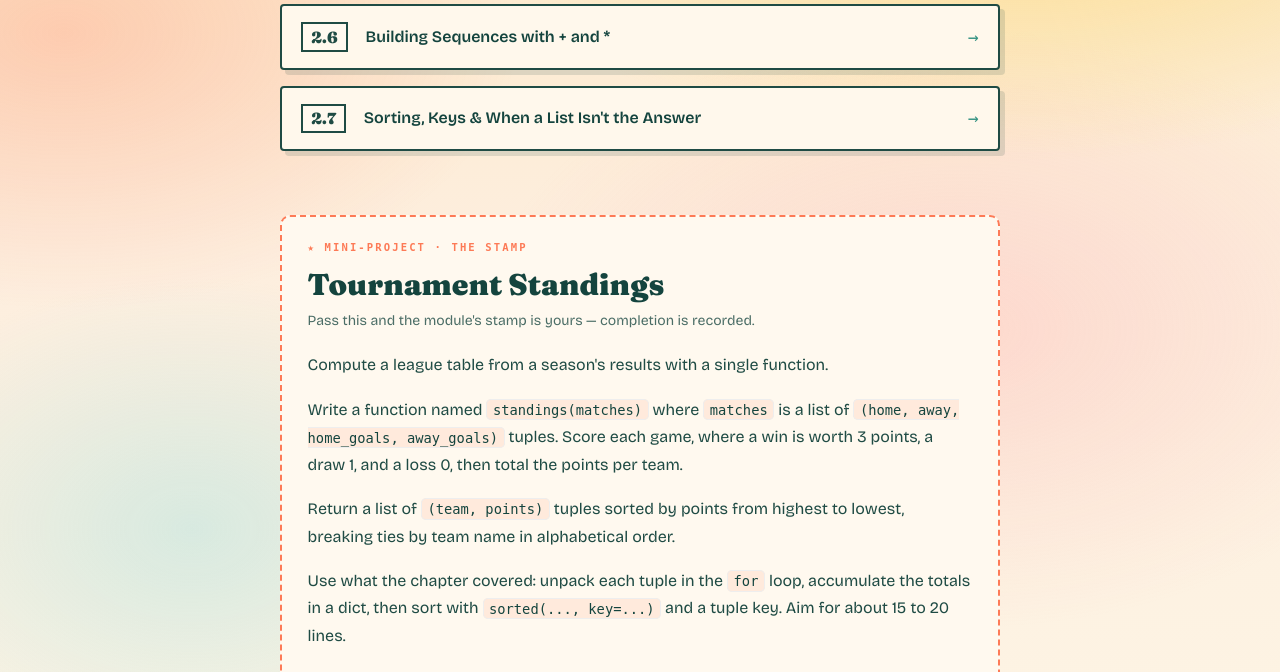
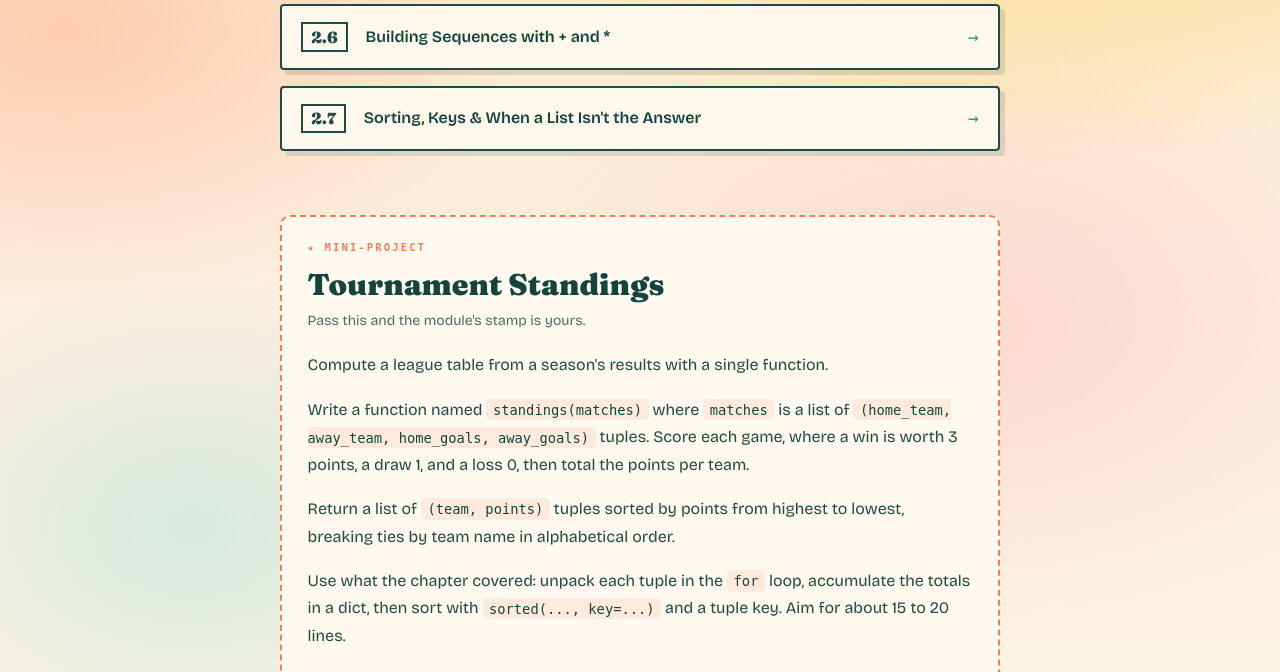
Before and after one commit to nicoferreira90/ipanema, a Django app: page /modules/02-an-array-of-sequences/ in a window 1280 px wide. Shown: the part 911-1583 px from the top of the page. Run offline with Django 5.2, Linux system fonts and the light colour scheme; style sheets or scripts are compiled from the project's sources; some libraries are stand-ins or nearby versions; some web fonts are replaced.

Commit message:
small tweak to mini-project interface

```diff
--- a/ipanema/apps/modules/content/02-an-array-of-sequences/_module.md
+++ b/ipanema/apps/modules/content/02-an-array-of-sequences/_module.md
@@ -11,7 +11,7 @@ project:
     Compute a league table from a season's results with a single function.
 
     Write a function named `standings(matches)` where `matches` is a list of
-    `(home, away, home_goals, away_goals)` tuples. Score each game, where a win
+    `(home_team, away_team, home_goals, away_goals)` tuples. Score each game, where a win
     is worth 3 points, a draw 1, and a loss 0, then total the points per team.
 
     Return a list of `(team, points)` tuples sorted by points from highest to
--- a/ipanema/templates/modules/module_detail.html
+++ b/ipanema/templates/modules/module_detail.html
@@ -70,9 +70,9 @@
     {% if module.project %}
     <section id="mini-project" class="mt-16 reveal">
       <div class="exercise-card" style="border-color:var(--coral)">
-        <p class="exercise-tag">★ mini-project · the stamp</p>
+        <p class="exercise-tag">★ mini-project</p>
         <h2 class="display text-3xl font-black mt-3" style="color:var(--ink-deep)">{{ module.project.title }}</h2>
-        <p class="mt-2 text-sm opacity-80">Pass this and the module's stamp is yours — completion is recorded.</p>
+        <p class="mt-2 text-sm opacity-80">Pass this and the module's stamp is yours.</p>
 
         <div class="prose mt-5" style="font-size:1rem">{{ module.project.brief_html|safe }}</div>
 
```
